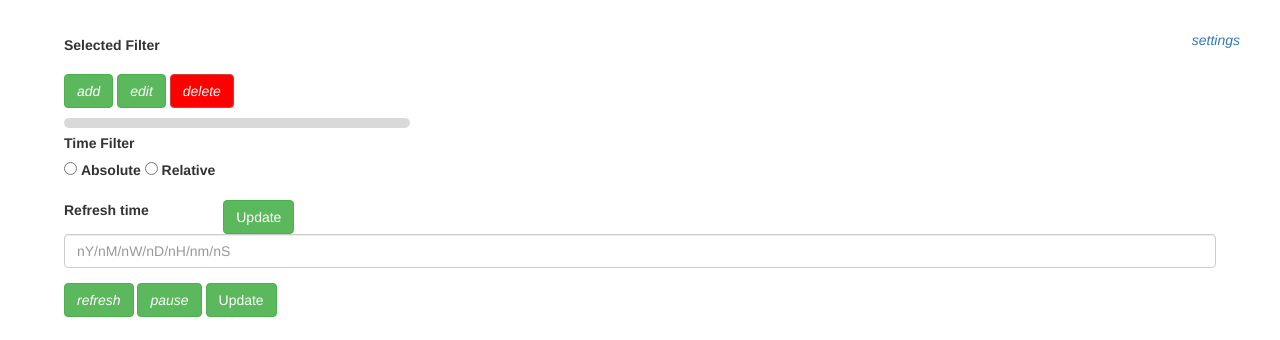
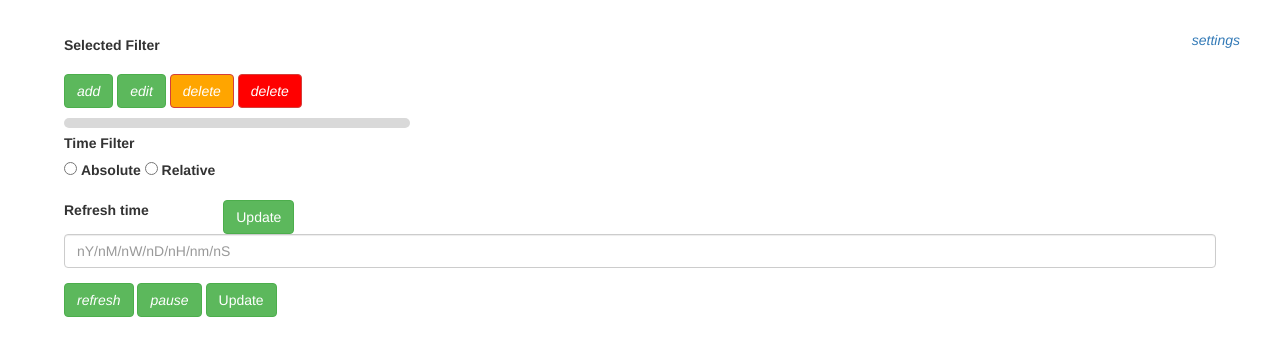
Before and after one commit to jlasti/secmon, a Yii app: template views/security-events/index.php in a window 1280 px wide. Shown: the part 102-442 px from the top of the page. Run offline with PHP 8.4 and a stand-in for Yii, Linux system fonts and the light colour scheme; the template is opened without the code that fills it: most values are stand-ins (such as "Sample title", 1, 10 or a date in 2020); form fields are guessed from the names that the template uses; data that the repository does not hold is empty; some libraries are stand-ins or nearby versions.

Commit message:
Add delete button for selected filter

```diff
--- a/views/security-events/index.php
+++ b/views/security-events/index.php
@@ -118,7 +118,17 @@ if($securityEventsPage->auto_refresh)
             <?= Html::endForm(); ?>
             <?= Html::a("<i class='material-icons'>add</i>", ['filter/create', 'securityEventsPage' => true], ['class' => 'btn btn-success', 'title' => 'Create new filter']) ?>
             <?= Html::a("<i class='material-icons'>edit</i>", ['filter/update', 'id' => $selectedFilterId, 'securityEventsPage' => true], ['class' => 'btn btn-success', 'title' => 'Edit selected filter', 'disabled' => !empty($selectedFilter) ? false : true ]); ?>
-            <?= Html::a("<i class='material-icons'>delete</i>", ['remove-selected-filter'], ['class' => 'btn btn-danger', 'style' => 'background-color: red;', 'title' => 'Remove selected filter', 'disabled' => !empty($selectedFilter) ? false : true ]) ?>
+            <?= Html::a("<i class='material-icons'>delete</i>", ['remove-selected-filter'], ['class' => 'btn btn-danger', 'style' => 'background-color: orange;', 'title' => 'Remove selected filter', 'disabled' => !empty($selectedFilter) ? false : true ]) ?>
+            <?= Html::a("<i class='material-icons'>delete</i>",
+                ['delete-selected-filter'],
+                ['class' => 'btn btn-danger',
+                'style' => 'background-color: red;',
+                'title' => 'Delete selected filter',
+                'disabled' => !empty($selectedFilter) ? false : true ,
+                'data' => [
+                    'confirm' => Yii::t('app', 'Filter will be permanently deleted! Are you sure you want to delete this item?'),
+                ],
+                ]) ?>
             <div <?= $selectedFilterId ? 'class="filter-rule"' : ''?>>
                 <p>
                     <?php
@@ -372,18 +382,11 @@ if($securityEventsPage->auto_refresh)
 
     addHoverElementOnTableCells(tableCells, columnsList, tableRowsLength);
 
-    /*$( "#pagination > ul > li" ).on("click", function () {
+    $( "#pagination > ul > li" ).on("click", function () {
         addHoverElementOnTableCells(tableCells, columnsList, tableRowsLength)
     });
 
-    $('span').on("click"), function () {
-        alert('hello');
-        var element = getElementById('#table-cell-window-5')
-        show(element, 'inline-block');
-    }*/
-
     function addHoverElementOnTableCells(rawTableCells, columnsList, tableRowsLength) {
-        console.log(rawTableCells);
         var tableCells = [];
         const numberOfCells = rawTableCells.length;
 
```
Also changed, not shown: controllers/SecurityEventsController.php (+12 -0 lines).
